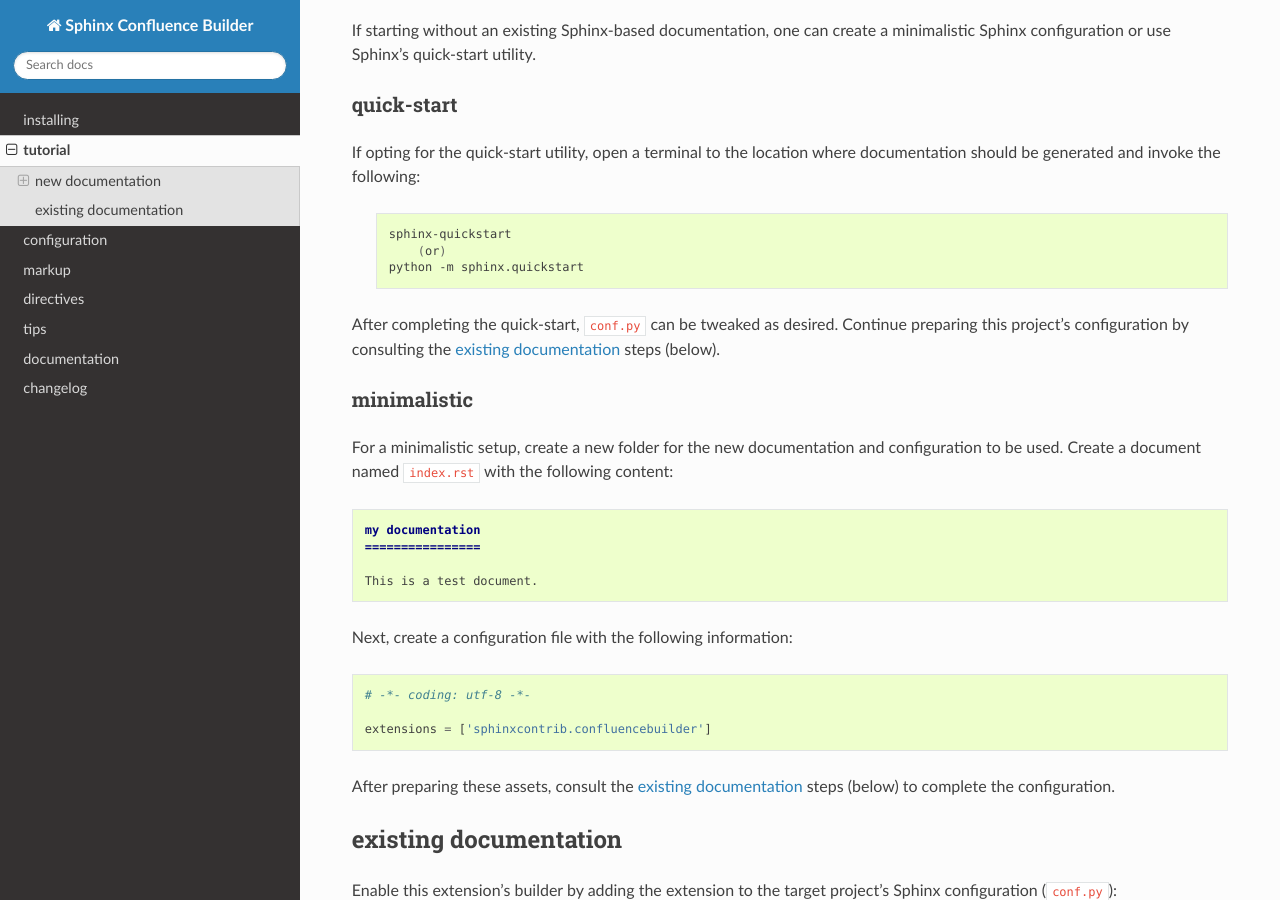
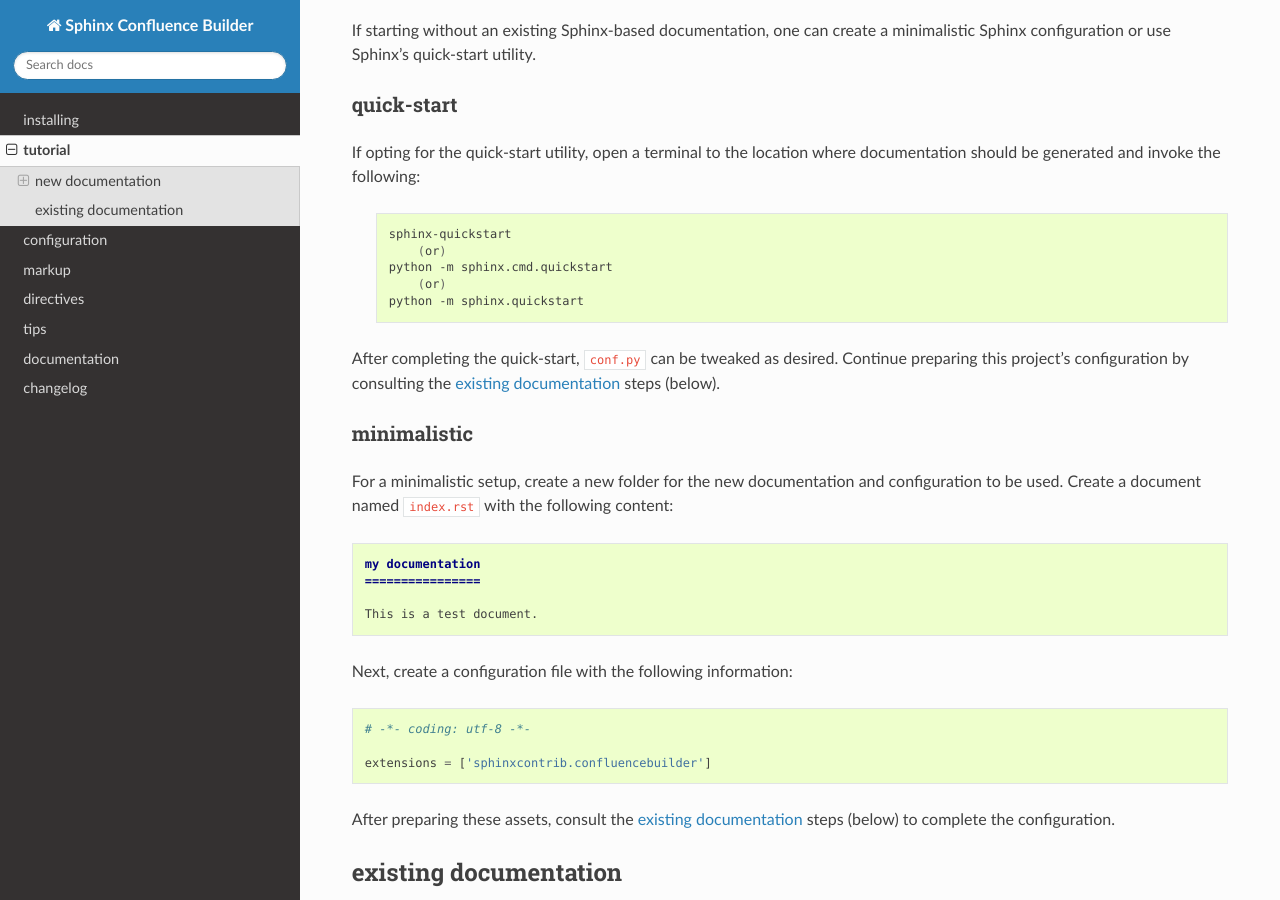
Before and after one commit to sphinx-contrib/confluencebuilder, a Sphinx documentation site: the page built from doc/tutorial.rst, in a window 1280 px wide and 900 px high, scrolled down 487 px. Built offline with Sphinx 7.4.7 and the Read the Docs theme 2.0.0, drawn with Linux system fonts in a browser that asks for light colours.

Commit message:
doc: add alternative quickstart option
Since Sphinx v1.7+, the module to invoke a quickstart has been moved
from `sphinx.quickstart` to `sphinx.cmd.quickstart`. Adding it to the
tutorial to prevent confusion for new users to Sphinx.

Signed-off-by: James Knight <james.d.knight@live.com>

```diff
--- a/doc/tutorial.rst
+++ b/doc/tutorial.rst
@@ -27,6 +27,8 @@
    .. code-block:: shell
 
        sphinx-quickstart
+           (or)
+       python -m sphinx.cmd.quickstart
            (or)
        python -m sphinx.quickstart
 
```
